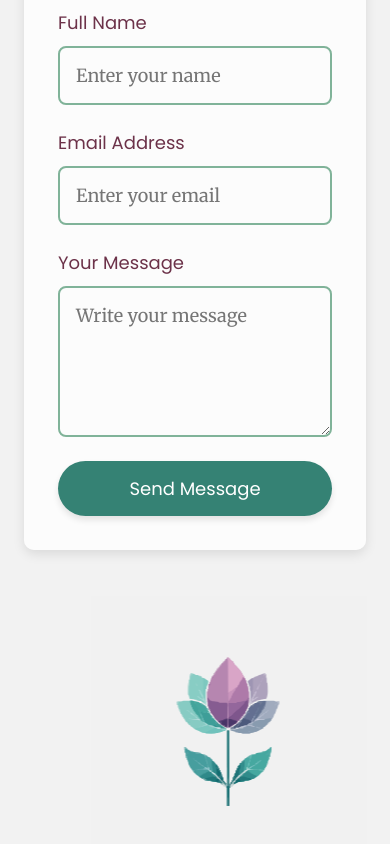
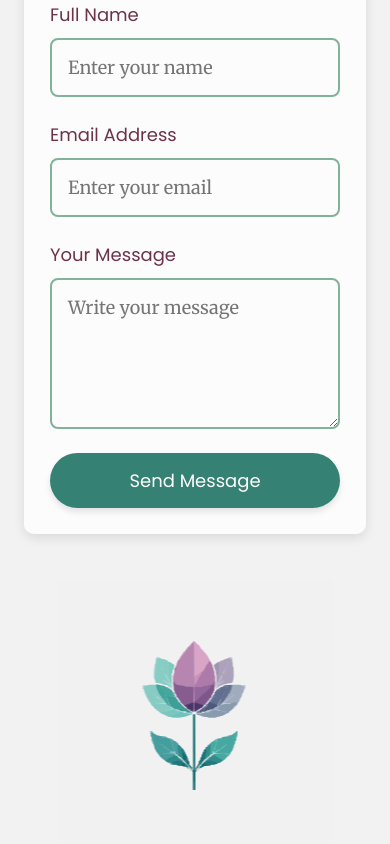
Before and after one commit to Doileo/my-new-portfolio, a React (Create React App) app: page / in a window 390 px wide. Shown: the part 7457-8301 px from the top of the page. Built offline with nearby package versions, Linux system fonts and the light colour scheme.

Commit message:
Adjusted image position in contact section for mobile view

```diff
--- a/src/pages/Contact/Contact.css
+++ b/src/pages/Contact/Contact.css
@@ -30,7 +30,7 @@
   width: 100%;
   max-width: 600px;
   background-color: rgba(255, 255, 255, 0.8);
-  padding: 2rem;
+  padding: 1.5rem;
   border: 2px solid transparent;
   border-radius: 10px;
   box-shadow: 0 4px 12px rgba(0, 0, 0, 0.1);
@@ -135,8 +135,6 @@ textarea {
   animation: float-glow 8s ease-in-out infinite;
   transform-origin: center;
   display: block;
-  margin-left: auto;
-  margin-right: 0;
 }
 
 .flower-image:hover {
```
